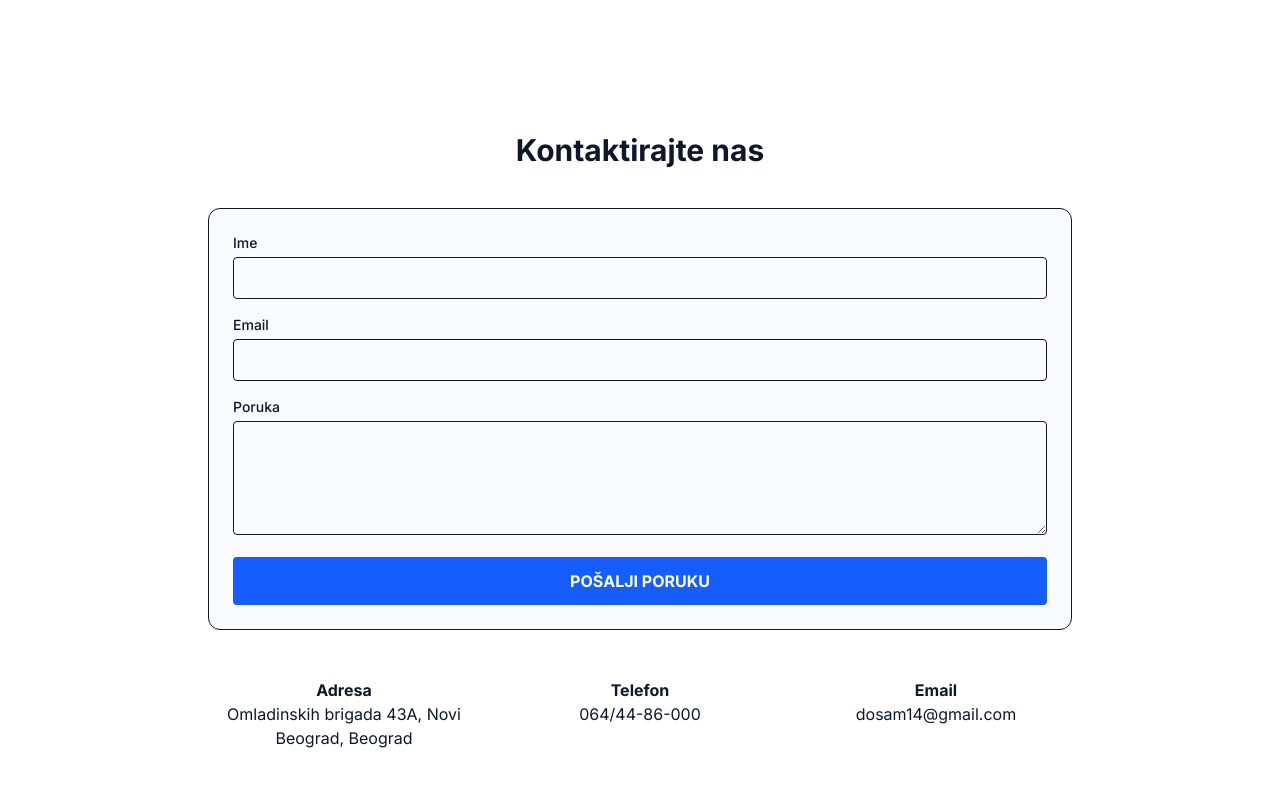
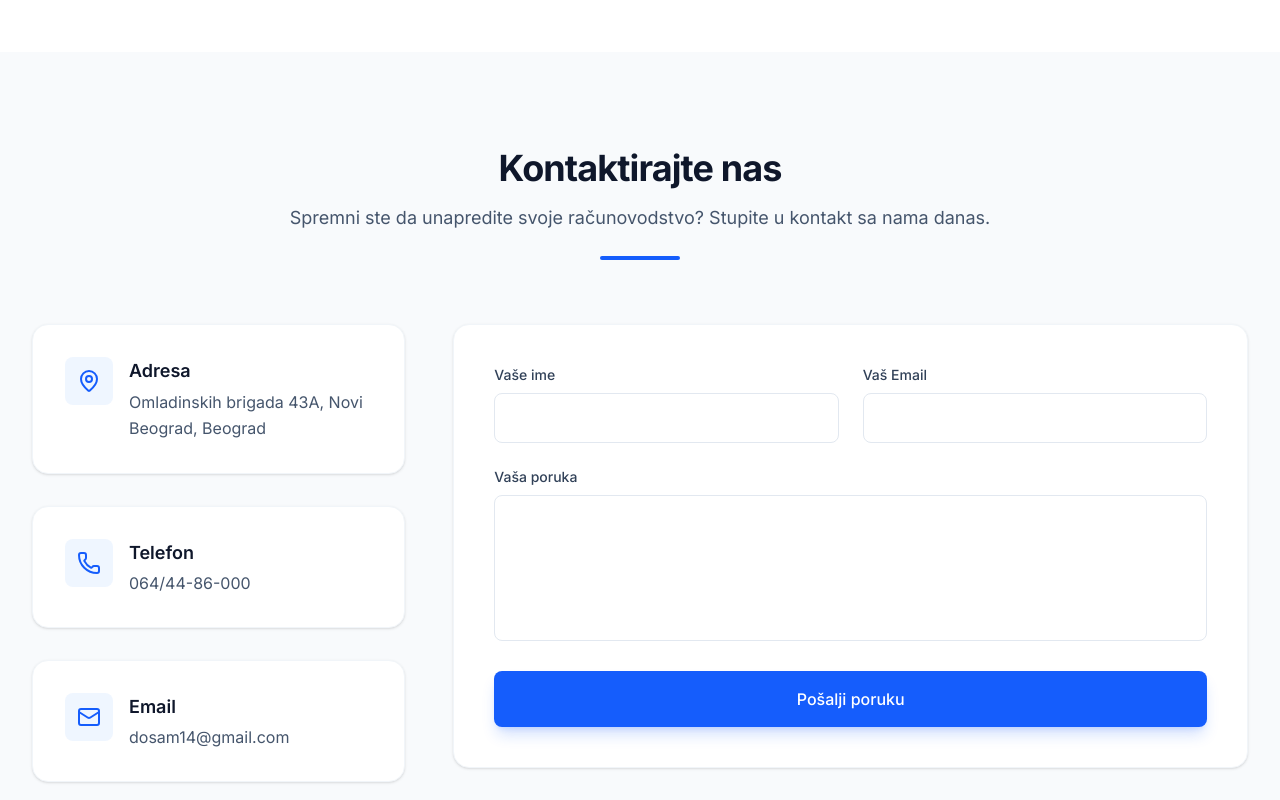
Before and after one commit to zaricmilos014-svg/e-racunovodstvo, a React (Vite) app: page / in a window 1280 px wide. Shown: the part 2240-3040 px from the top of the page. Built offline with nearby package versions, Linux system fonts and the light colour scheme.

Commit message:
Update Contact.tsx

```diff
--- a/src/components/Contact.tsx
+++ b/src/components/Contact.tsx
@@ -10,48 +10,121 @@ export default function Contact({ currentLang }: ContactProps) {
   const t = translations[currentLang].contact;
 
   return (
-    <section id="contact" className="py-20 bg-white">
-      <div className="max-w-4xl mx-auto px-4">
-        <h2 className="text-3xl font-bold text-center mb-10">{t.title}</h2>
+    <section id="contact" className="py-24 bg-slate-50">
+      <div className="max-w-7xl mx-auto px-4 sm:px-6 lg:px-8">
+        <div className="text-center max-w-3xl mx-auto mb-16">
+          <h2 className="text-3xl md:text-4xl font-bold text-slate-900 mb-4 tracking-tight">
+            {t.title}
+          </h2>
+          <p className="text-lg text-slate-600 mb-6">
+            {t.subtitle}
+          </p>
+          <div className="w-20 h-1 bg-blue-600 mx-auto rounded-full"></div>
+        </div>
 
-        {/* FORMA BEZ DODATNIH KOMPLIKACIJA */}
+        <div className="grid grid-cols-1 lg:grid-cols-3 gap-12">
+          {/* Kontakt podaci levo */}
+          <div className="lg:col-span-1 space-y-8">
+            <div className="bg-white p-8 rounded-2xl shadow-sm border border-slate-100 flex items-start space-x-4">
+              <div className="bg-blue-50 p-3 rounded-lg text-blue-600 flex-shrink-0">
+                <MapPin className="w-6 h-6" />
+              </div>
+              <div>
+                <h4 className="text-lg font-semibold text-slate-900 mb-1">Adresa</h4>
+                <p className="text-slate-600 leading-relaxed">{t.address}</p>
+              </div>
+            </div>
+
+            <div className="bg-white p-8 rounded-2xl shadow-sm border border-slate-100 flex items-start space-x-4">
+              <div className="bg-blue-50 p-3 rounded-lg text-blue-600 flex-shrink-0">
+                <Phone className="w-6 h-6" />
+              </div>
+              <div>
+                <h4 className="text-lg font-semibold text-slate-900 mb-1">Telefon</h4>
+                <a href={`tel:${t.phone}`} className="text-slate-600 hover:text-blue-600 transition-colors">
+                  {t.phone}
+                </a>
+              </div>
+            </div>
+
+            <div className="bg-white p-8 rounded-2xl shadow-sm border border-slate-100 flex items-start space-x-4">
+              <div className="bg-blue-50 p-3 rounded-lg text-blue-600 flex-shrink-0">
+                <Mail className="w-6 h-6" />
+              </div>
+              <div>
+                <h4 className="text-lg font-semibold text-slate-900 mb-1">Email</h4>
+                <a href={`mailto:${t.email}`} className="text-slate-600 hover:text-blue-600 transition-colors">
+                  {t.email}
+                </a>
+              </div>
+            </div>
+          </div>
+
+          {/* Kontakt forma desno */}
+          <div className="lg:col-span-2">
+            <div className="bg-white p-8 md:p-10 rounded-2xl shadow-sm border border-slate-100">
               <form
+                id="contact-form"
                 name="contact"
                 method="POST"
                 data-netlify="true"
-          className="space-y-4 bg-slate-50 p-6 rounded-xl border"
+                data-netlify-honeypot="bot-field"
+                className="space-y-6"
               >
-          {/* OVO JE NAJBITNIJE ZA NETLIFY */}
+                {/* Netlify zahtevi */}
                 <input type="hidden" name="form-name" value="contact" />
+                <p className="hidden">
+                  <label>Don't fill this out if you're human: <input name="bot-field" /></label>
+                </p>
 
+                <div className="grid grid-cols-1 md:grid-cols-2 gap-6">
                   <div>
-            <label className="block mb-1 text-sm font-medium">Ime</label>
-            <input type="text" name="name" required className="w-full p-2 border rounded" />
+                    <label htmlFor="name" className="block text-sm font-medium text-slate-700 mb-2">
+                      {t.form.name}
+                    </label>
+                    <input
+                      type="text"
+                      id="name"
+                      name="name"
+                      required
+                      className="w-full px-4 py-3 rounded-lg border border-slate-200 focus:ring-2 focus:ring-blue-600 focus:border-transparent outline-none transition-all"
+                    />
                   </div>
-
                   <div>
-            <label className="block mb-1 text-sm font-medium">Email</label>
-            <input type="email" name="email" required className="w-full p-2 border rounded" />
+                    <label htmlFor="email" className="block text-sm font-medium text-slate-700 mb-2">
+                      {t.form.email}
+                    </label>
+                    <input
+                      type="email"
+                      id="email"
+                      name="email"
+                      required
+                      className="w-full px-4 py-3 rounded-lg border border-slate-200 focus:ring-2 focus:ring-blue-600 focus:border-transparent outline-none transition-all"
+                    />
                   </div>
-
+                </div>
                 <div>
-            <label className="block mb-1 text-sm font-medium">Poruka</label>
-            <textarea name="message" rows={4} required className="w-full p-2 border rounded"></textarea>
+                  <label htmlFor="message" className="block text-sm font-medium text-slate-700 mb-2">
+                    {t.form.message}
+                  </label>
+                  <textarea
+                    id="message"
+                    name="message"
+                    rows={5}
+                    required
+                    className="w-full px-4 py-3 rounded-lg border border-slate-200 focus:ring-2 focus:ring-blue-600 focus:border-transparent outline-none transition-all resize-none"
+                  ></textarea>
                 </div>
-
                 <button
                   type="submit"
-            className="w-full bg-blue-600 text-white py-3 rounded font-bold hover:bg-blue-700 transition-colors"
+                  form="contact-form"
+                  className="w-full bg-blue-600 hover:bg-blue-700 text-white font-medium py-4 px-8 rounded-lg transition-colors duration-200 shadow-lg shadow-blue-600/20"
                 >
-            POŠALJI PORUKU
+                  {t.form.submit}
                 </button>
               </form>
-
-        {/* INFO PODACI ISPOD FORME */}
-        <div className="mt-12 grid grid-cols-1 md:grid-cols-3 gap-6 text-center">
-          <div><p className="font-bold">Adresa</p><p>{t.address}</p></div>
-          <div><p className="font-bold">Telefon</p><p>{t.phone}</p></div>
-          <div><p className="font-bold">Email</p><p>{t.email}</p></div>
+            </div>
+          </div>
         </div>
       </div>
     </section>
```
Lines whose indentation alone changed are shown as unchanged.
